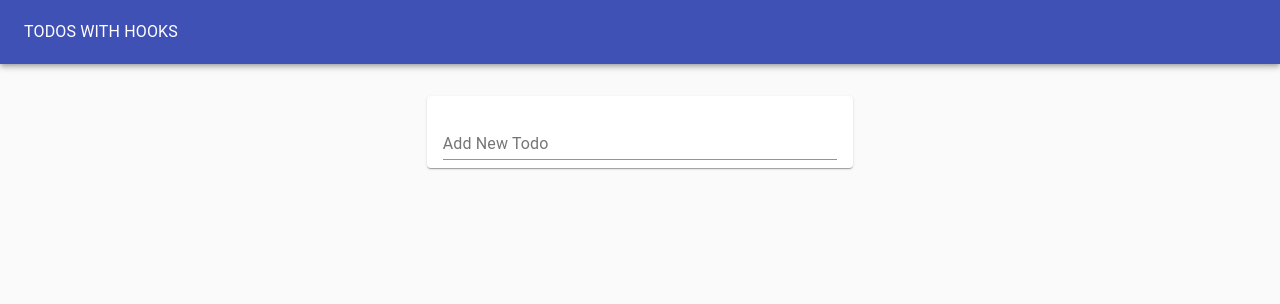
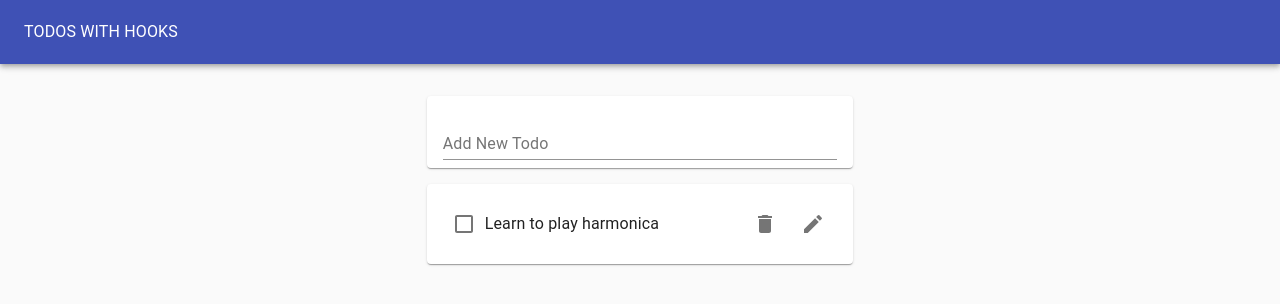
Before and after one commit to onTheDL/todo-hooks-app, a React (Create React App) app: page / in a window 1280 px wide. Shown: the top 304 px of the page. Built offline with nearby package versions, Linux system fonts and the light colour scheme.

Commit message:
Refactored to implement  custom useLocalState hook

```diff
--- a/src/components/TodoApp.js
+++ b/src/components/TodoApp.js
@@ -1,4 +1,4 @@
-import React, { useEffect } from 'react';
+import React from 'react';
 import useTodoState from '../hooks/useTodoState';
 import {
   Typography,
@@ -12,14 +12,9 @@
 
 export default function TodoApp() {
 
-  const initialTodos = JSON.parse(window.localStorage.getItem('todos') || '[]');
+  const initialTodos = [{id: 1, task: 'Learn to play harmonica', completed: false}]
 
   const { todos, addTodo, removeTodo, toggleTodo, editTodo } = useTodoState(initialTodos);
-
-  useEffect(() => {
-    window.localStorage.setItem('todos', JSON.stringify(todos), [todos])
-  });
-
 
 
   return (
--- /dev/null
+++ b/src/hooks/useLocalStorageState.js
@@ -0,0 +1,23 @@
+import { useState, useEffect } from 'react';
+
+export default function useLocalStorageState(key, defaultVal) {
+
+  //get piece of state based on value in localStorage (or default)
+  const [ state, setState ] = useState(() => {
+    let val;
+    try {
+    val = JSON.parse(window.localStorage.getItem(key) || String(defaultVal))
+    }
+    catch(e){
+      val = defaultVal
+    }
+    return val
+  })
+
+  //update local storage of any change in state
+  useEffect(() => {
+    window.localStorage.setItem(key, JSON.stringify(state), [state])
+  })
+
+  return [state, setState]
+}
--- a/src/hooks/useTodoState.js
+++ b/src/hooks/useTodoState.js
@@ -1,8 +1,8 @@
-import { useState } from 'react'
+import useLocalStorageState from './useLocalStorageState'
 import { v4 as uuidv4 } from 'uuid'
 
 export default function useTodoState(initialTodos) {
-  const [todos, setTodos] = useState(initialTodos)
+  const [todos, setTodos] = useLocalStorageState('todos', initialTodos)
   const addTodo = newTodoText => {
     setTodos ([...todos, { id: uuidv4(), task: newTodoText, completed: false }])
   }
```
